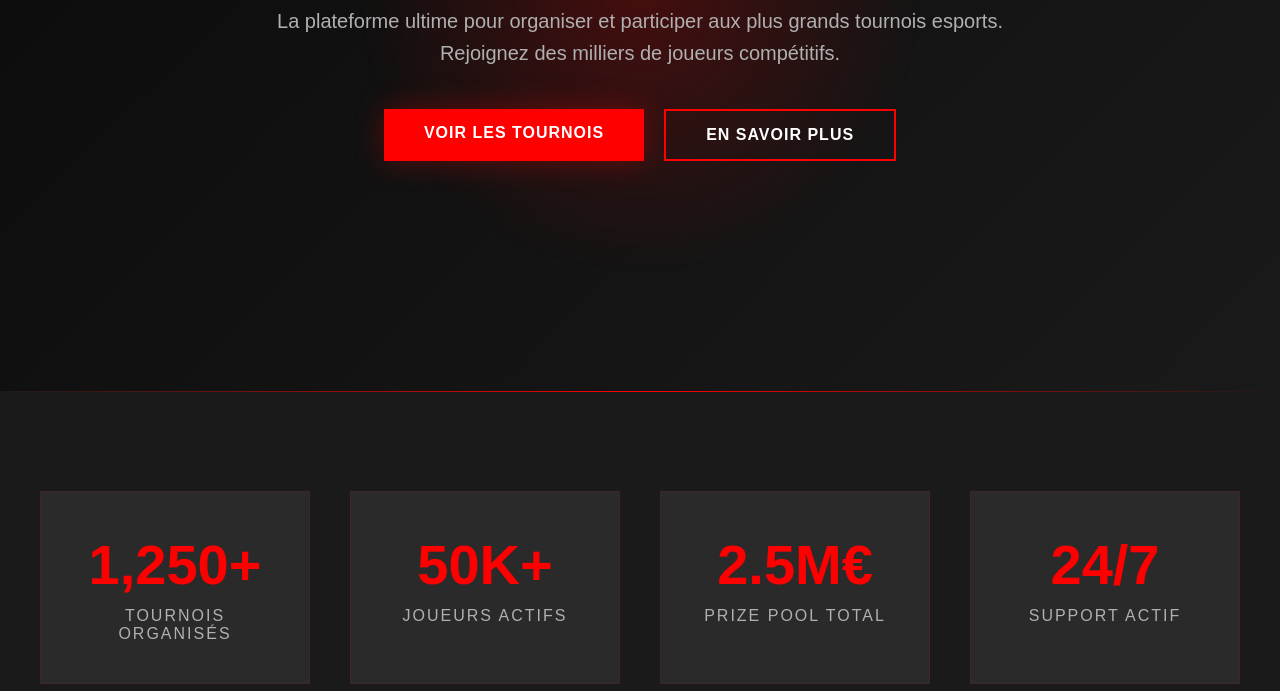
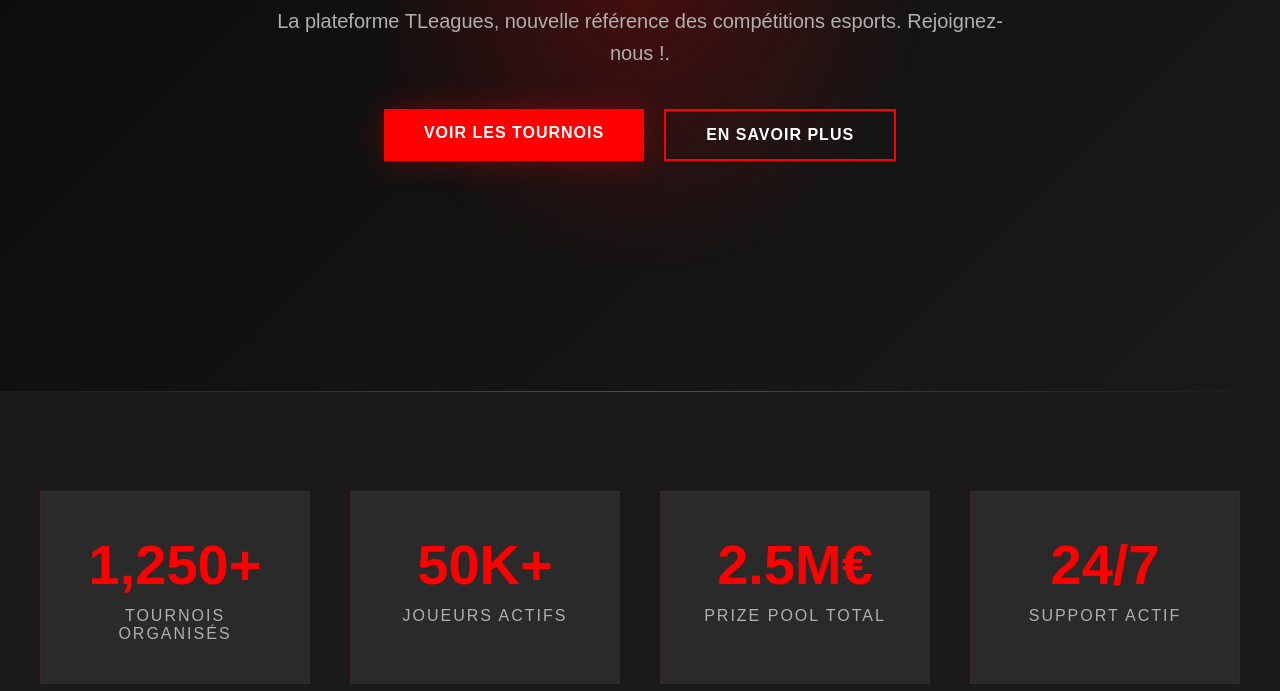
Before and after one commit to qartersan94/TLeagues, a plain HTML site: page index.html in a window 1280 px wide. Shown: the part 409-1100 px from the top of the page. Drawn offline with Linux system fonts and the light colour scheme.

Commit message:
Update index.html

```diff
--- a/index.html
+++ b/index.html
@@ -547,7 +547,7 @@
     <section class="hero">
         <div class="hero-content">
             <h1>Dominez la Compétition</h1>
-            <p>La plateforme ultime pour organiser et participer aux plus grands tournois esports. Rejoignez des milliers de joueurs compétitifs.</p>
+            <p>La plateforme TLeagues, nouvelle référence des compétitions esports. Rejoignez-nous !.</p>
             <div class="cta-buttons">
                 <a href="tournois.html" class="btn btn-primary">Voir les Tournois</a>
                 <a href="services.html" class="btn btn-secondary">En Savoir Plus</a>
```
